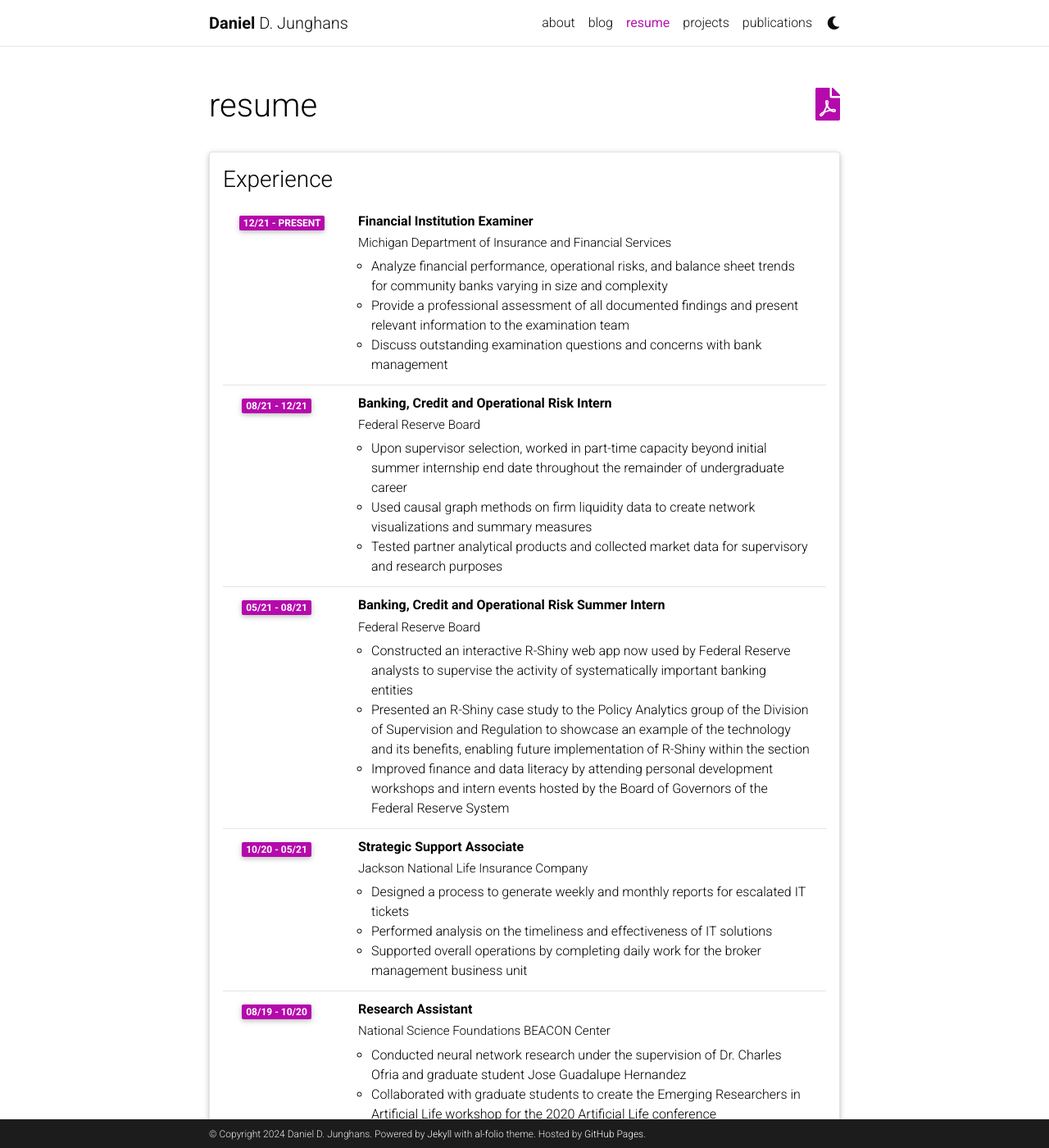
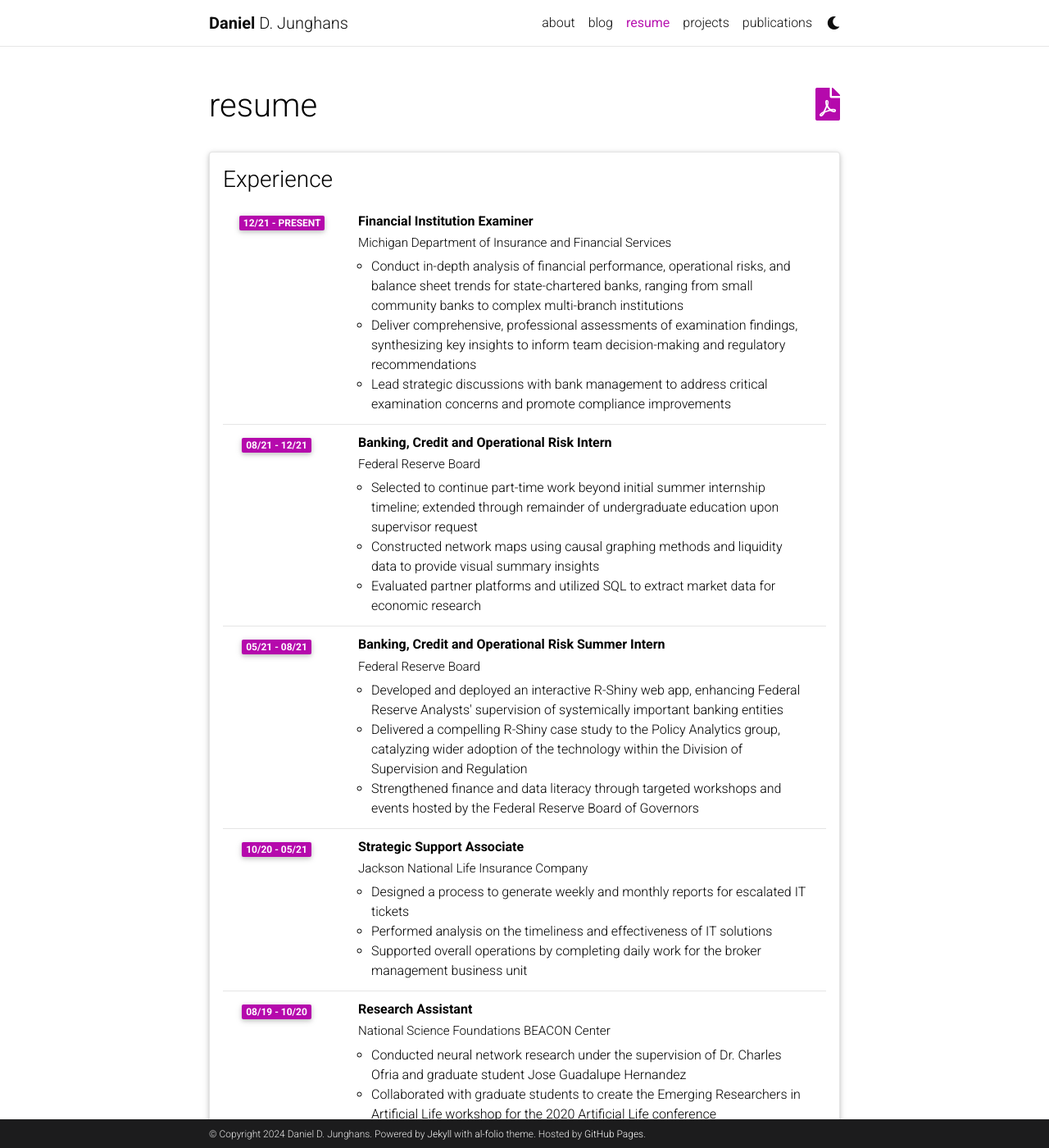
Before and after one commit to DanielJunghans/danieljunghans.github.io, a Jekyll site: the page built from _pages/cv.md, in a window 1280 px wide and 1400 px high. Shown: the whole window at 82% size. Built offline with Jekyll 4.4.1, drawn with Linux system fonts in a browser that asks for light colours; comment, search, counter and statistics services are not loaded; a style sheet for code colours, icons or effects is not loaded; some of the changed text lies outside the part shown.

Commit message:
updating resume

```diff
--- a/_data/cv.yml
+++ b/_data/cv.yml
@@ -8,25 +8,25 @@
       institution: Michigan Department of Insurance and Financial Services
       year: 12/21 - Present
       description:
-        - Analyze financial performance, operational risks, and balance sheet trends for community banks varying in size and complexity
-        - Provide a professional assessment of all documented findings and present relevant information to the examination team
-        - Discuss outstanding examination questions and concerns with bank management
+        - Conduct in-depth analysis of financial performance, operational risks, and balance sheet trends for state-chartered banks, ranging from small community banks to complex multi-branch institutions
+        - Deliver comprehensive, professional assessments of examination findings, synthesizing key insights to inform team decision-making and regulatory recommendations
+        - Lead strategic discussions with bank management to address critical examination concerns and promote compliance improvements
 
     - title: Banking, Credit and Operational Risk Intern
       institution: Federal Reserve Board
       year: 08/21 - 12/21
       description:
-        - Upon supervisor selection, worked in part-time capacity beyond initial summer internship end date throughout the remainder of undergraduate career
-        - Used causal graph methods on firm liquidity data to create network visualizations and summary measures
-        - Tested partner analytical products and collected market data for supervisory and research purposes
+        - Selected to continue part-time work beyond initial summer internship timeline; extended through remainder of undergraduate education upon supervisor request
+        - Constructed network maps using causal graphing methods and liquidity data to provide visual summary insights
+        - Evaluated partner platforms and utilized SQL to extract market data for economic research
 
     - title: Banking, Credit and Operational Risk Summer Intern
       institution: Federal Reserve Board
       year: 05/21 - 08/21
       description:
-        - Constructed an interactive R-Shiny web app now used by Federal Reserve analysts to supervise the activity of systematically important banking entities
-        - Presented an R-Shiny case study to the Policy Analytics group of the Division of Supervision and Regulation to showcase an example of the technology and its benefits, enabling future implementation of R-Shiny within the section
-        - Improved finance and data literacy by attending personal development workshops and intern events hosted by the Board of Governors of the Federal Reserve System
+        - Developed and deployed an interactive R-Shiny web app, enhancing Federal Reserve Analysts' supervision of systemically important banking entities
+        - Delivered a compelling R-Shiny case study to the Policy Analytics group, catalyzing wider adoption of the technology within the Division of Supervision and Regulation
+        - Strengthened finance and data literacy through targeted workshops and events hosted by the Federal Reserve Board of Governors
 
     - title: Strategic Support Associate
       institution: Jackson National Life Insurance Company
@@ -48,7 +48,7 @@
       institution: Michigan State University Summer Research Opportunities Program (SROP)
       year: 05/19 - 08/19
       description:
-        - Worked with a team of graduate students under the supervision of Dr. Charles Ofria to produce high quality evolutionary computation research
+        - Collaborated with a team of graduate students under the supervision of Dr. Charles Ofria to produce high quality evolutionary computation research
         - Contributed to a publication in the Genetic Programming Theory and Practice Workshop XVII (2020) “Characterizing the Effects of Random Subsampling on Lexicase Selection”
         - Presented my research at the Mid-Michigan Symposium for Undergraduate Research (MID-SURE) at the end of my summer research experience in 2019
 
```
Also changed, not shown: 1 other file.
